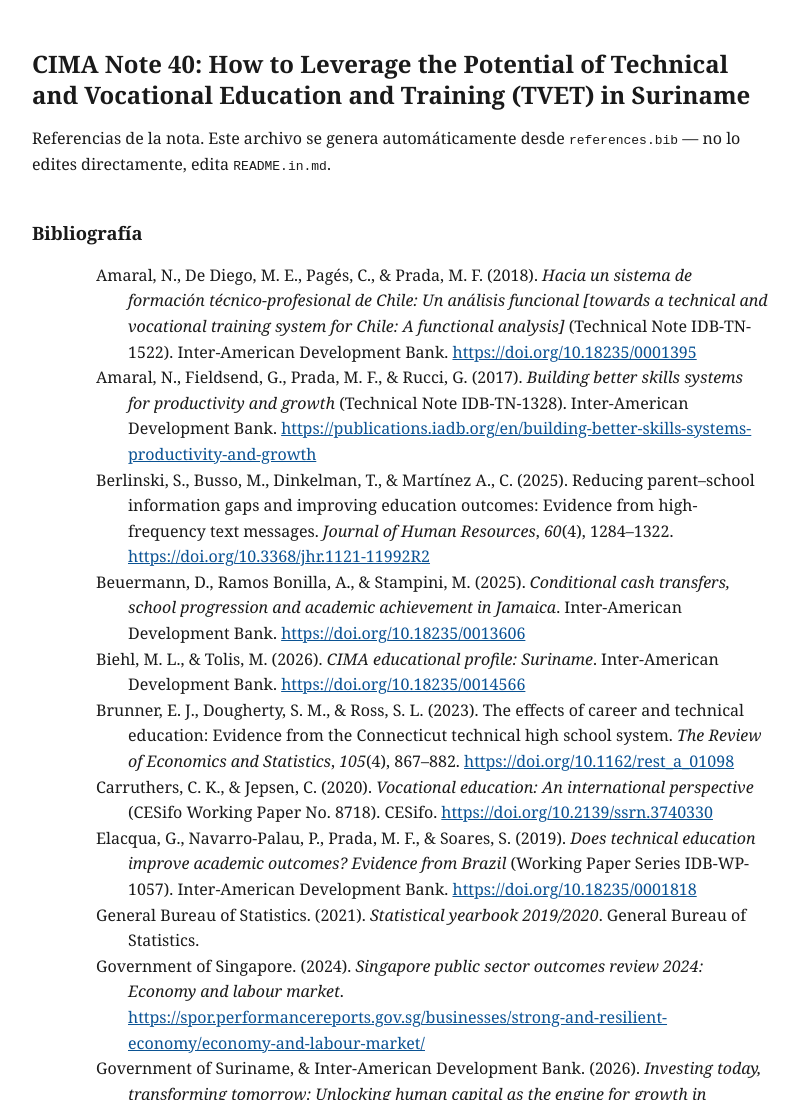
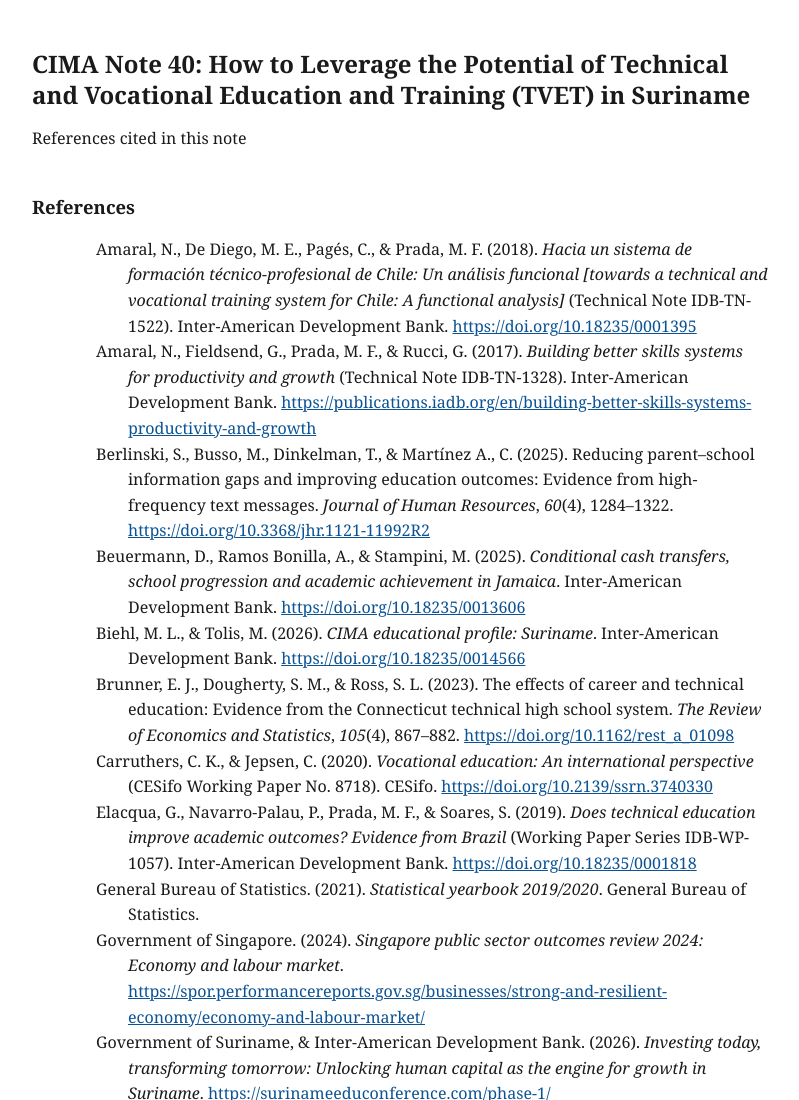
Before and after one commit to Manumarc/CIMA-NOTE-40, a plain HTML site: page _site/index.html in a window 1280 px wide. Shown: the top 1100 px of the page, without its empty margins (240-1039 px from the left). Drawn offline with Linux system fonts and the light colour scheme.

Commit message:
Actualizar bibliografía (APA)

```diff
--- a/_site/index.html
+++ b/_site/index.html
@@ -52,10 +52,8 @@
 id="cima-note-40-how-to-leverage-the-potential-of-technical-and-vocational-education-and-training-tvet-in-suriname">CIMA
 Note 40: How to Leverage the Potential of Technical and Vocational
 Education and Training (TVET) in Suriname</h1>
-<p>Referencias de la nota. Este archivo se genera automáticamente desde
-<code>references.bib</code> — no lo edites directamente, edita
-<code>README.in.md</code>.</p>
-<h2 class="unnumbered" id="bibliografía">Bibliografía</h2>
+<p>References cited in this note</p>
+<h2 class="unnumbered" id="references">References</h2>
 <div id="refs" class="references csl-bib-body hanging-indent"
 data-entry-spacing="0" data-line-spacing="2" role="list">
 <div id="ref-amaral2018" class="csl-entry" role="listitem">
```
Also changed, not shown: 1 other file.
